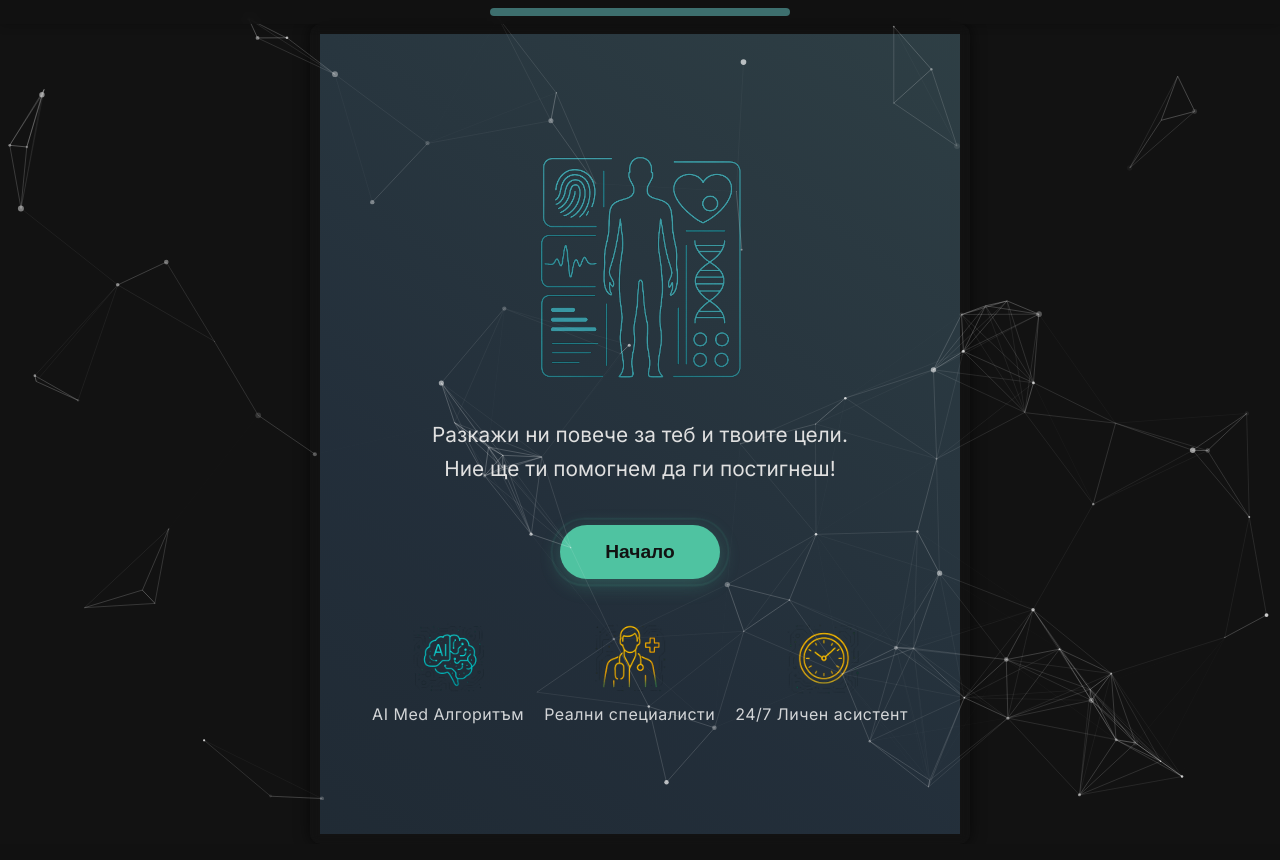
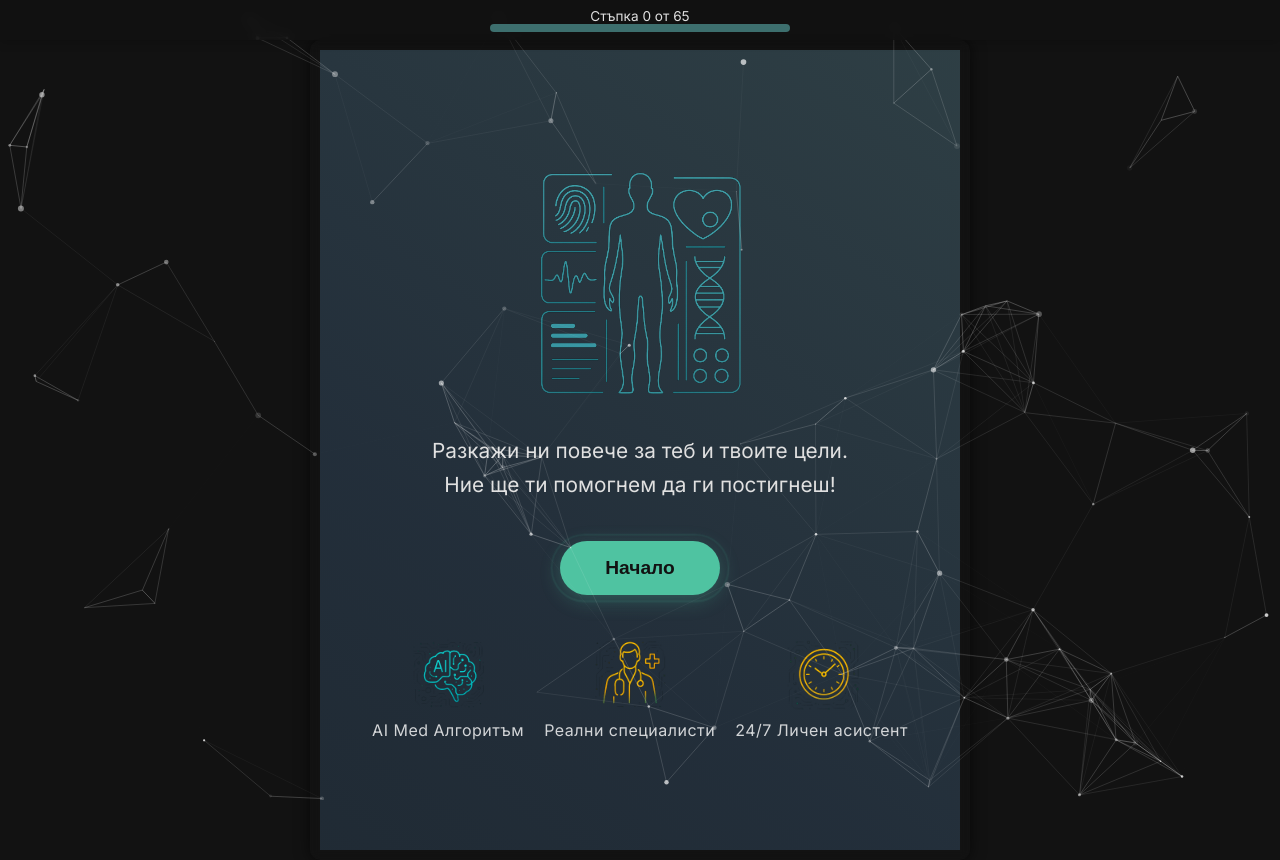
Before and after one commit to Radilovk/bodybest, a PHP site: page /quest.html in a window 1280 px wide. Before the commit the page ends 834 px from the top, so only its background shows below. Run offline with PHP 8.4, Linux system fonts and the light colour scheme.

Commit message:
Revert "Изчистен индикатор на стъпките"

```diff
--- a/css/components_styles.css
+++ b/css/components_styles.css
@@ -16,15 +16,17 @@
 .step-indicator-container {
   text-align: center;
   margin-bottom: var(--space-md);
-  background-color: rgba(var(--surface-background-rgb), 0.5); /* полу-прозрачно фонче */
 }
 .step-indicator-label {
-  display: none; /* етикетът вече не се показва */
+  display: block;
+  font-size: 0.85em;
+  color: var(--text-color-muted);
+  margin-bottom: var(--space-xs);
 }
 .progress-bar-steps {
   width: 100%;
   height: 8px;
-  background-color: color-mix(in srgb, var(--secondary-color) 30%, var(--surface-background)); /* по-подходящ цвят */
+  background-color: var(--surface-background);
   border-radius: var(--radius-sm);
   overflow: visible;
   margin: 0 auto;
```
Also changed, not shown: css/extra_meal_form_styles.css (+5 -3 lines).
